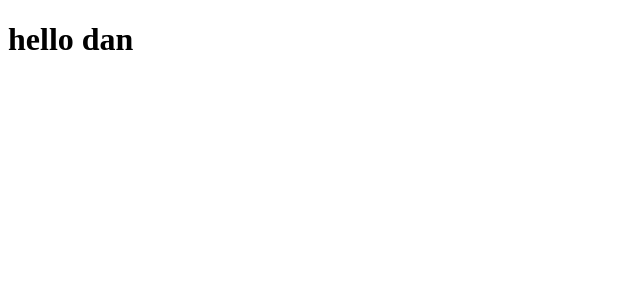
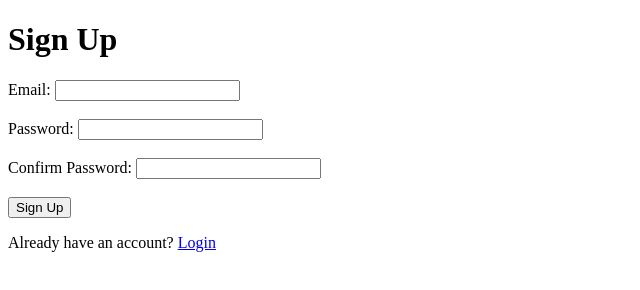
Before and after one commit to onion-mmmmm/RottenBananas.online-signup, a plain HTML site: page signup.html in a window 1280 px wide. Shown: the whole page, without its empty margins (0-640 px from the left). Drawn offline with Linux system fonts and the light colour scheme.

Commit message:
Update signup.html

```diff
--- a/signup.html
+++ b/signup.html
@@ -1,11 +1,25 @@
 <!DOCTYPE html>
 <html lang="en">
 <head>
-    <meta charset="UTF-8">
-    <meta name="viewport" content="width=device-width, initial-scale=1.0">
-    <title>Document</title>
+  <meta charset="UTF-8">
+  <meta name="viewport" content="width=device-width, initial-scale=1.0">
+  <title>Sign Up</title>
+  <link rel="stylesheet" href="style.css">
 </head>
 <body>
-    <h1>hello dan</h1>
+  <div class="container">
+    <h1>Sign Up</h1>
+    <form id="signup-form">
+      <label for="email">Email:</label>
+      <input type="email" id="email" name="email" required><br><br>
+      <label for="password">Password:</label>
+      <input type="password" id="password" name="password" required><br><br>
+      <label for="confirm-password">Confirm Password:</label>
+      <input type="password" id="confirm-password" name="confirm-password" required><br><br>
+      <button type="submit">Sign Up</button>
+    </form>
+    <p>Already have an account? <a href="login.html">Login</a></p>
+  </div>
+  <script src="app.js"></script>
 </body>
 </html>
```
